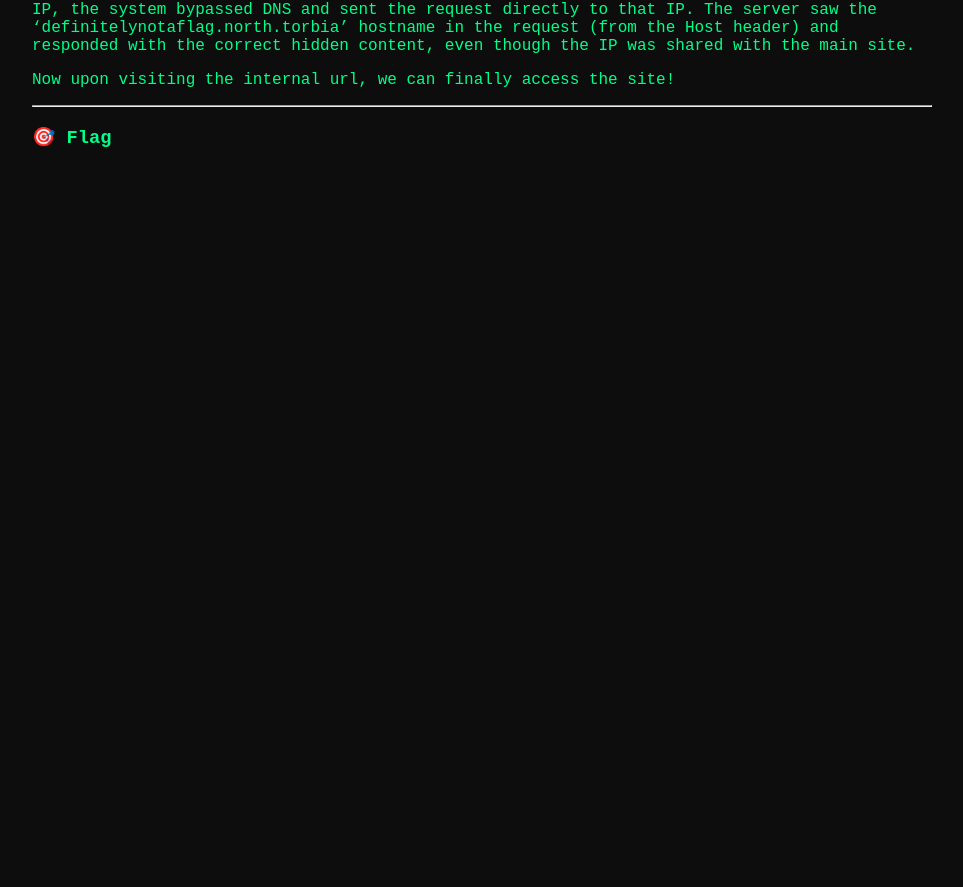
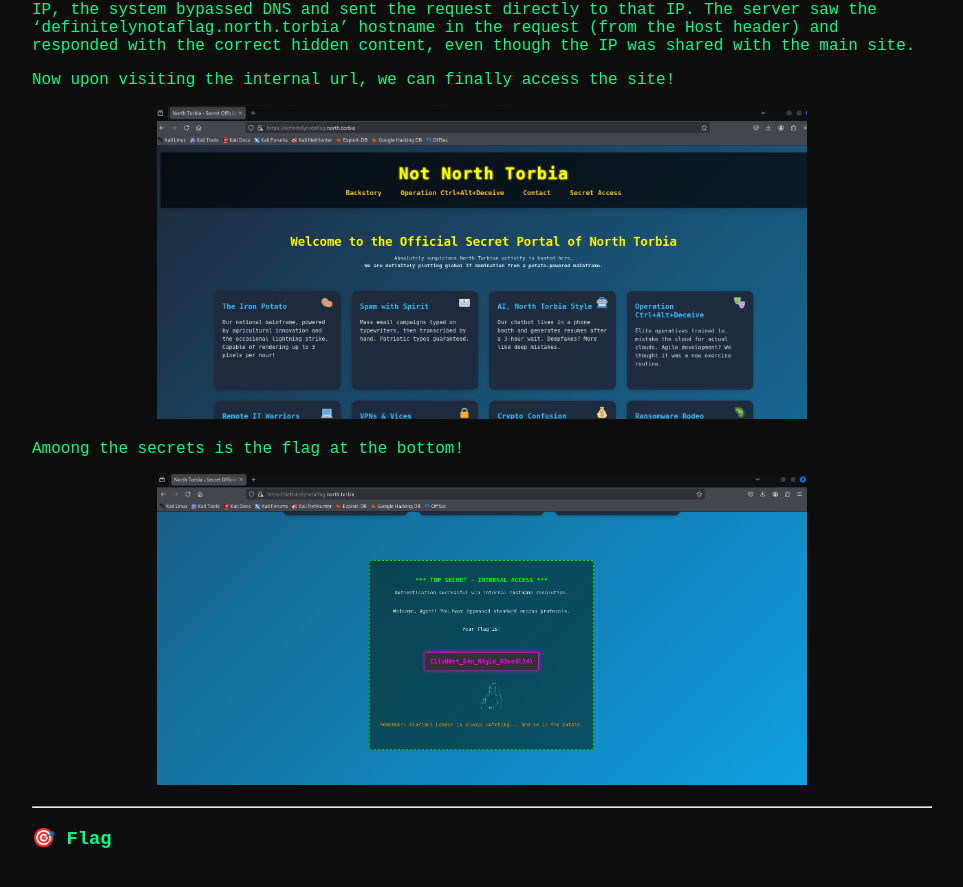
Before and after one commit to Matt-Hax/Matt-Hax.github.io, a Jekyll site: the page built from _ctf/CorrelationOne.md, in a window 1280 px wide and 900 px high, scrolled down 2955 px. Shown: the top 887 px of the window, without its empty margins (158-1121 px from the left). Built offline with Jekyll 4.4.1, drawn with Linux system fonts in a browser that asks for light colours; before the commit the page ends 3155 px from its top, so only the background shows below that.

Commit message:
Update CorrelationOne.md

```diff
--- a/_ctf/CorrelationOne.md
+++ b/_ctf/CorrelationOne.md
@@ -79,6 +79,15 @@ The server saw the 'definitelynotaflag.north.torbia' hostname in the request (fr
 
 Now upon visiting the internal url, we can finally access the site!
 
+<p align="center">
+  <img src="/assets/images/10.png" alt="internal site access" width="650">
+</p>
+
+Amoong the secrets is the flag at the bottom!
+
+<p align="center">
+  <img src="/assets/images/11.png" alt="Flag found" width="650">
+</p>
 ---
 
 ### 🎯 Flag
```
